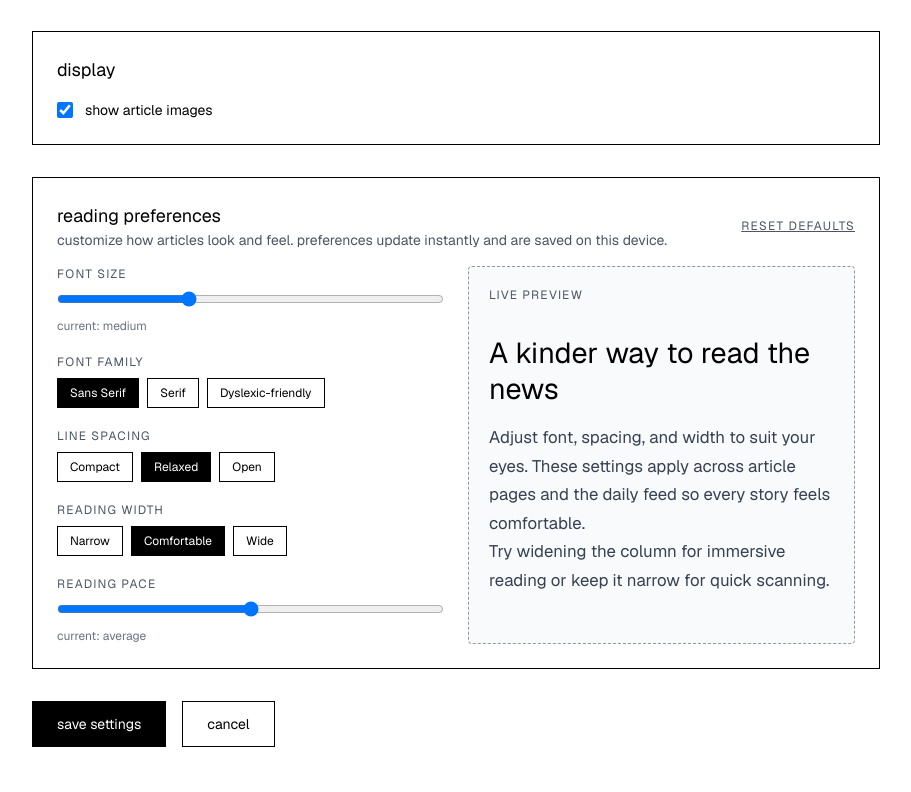
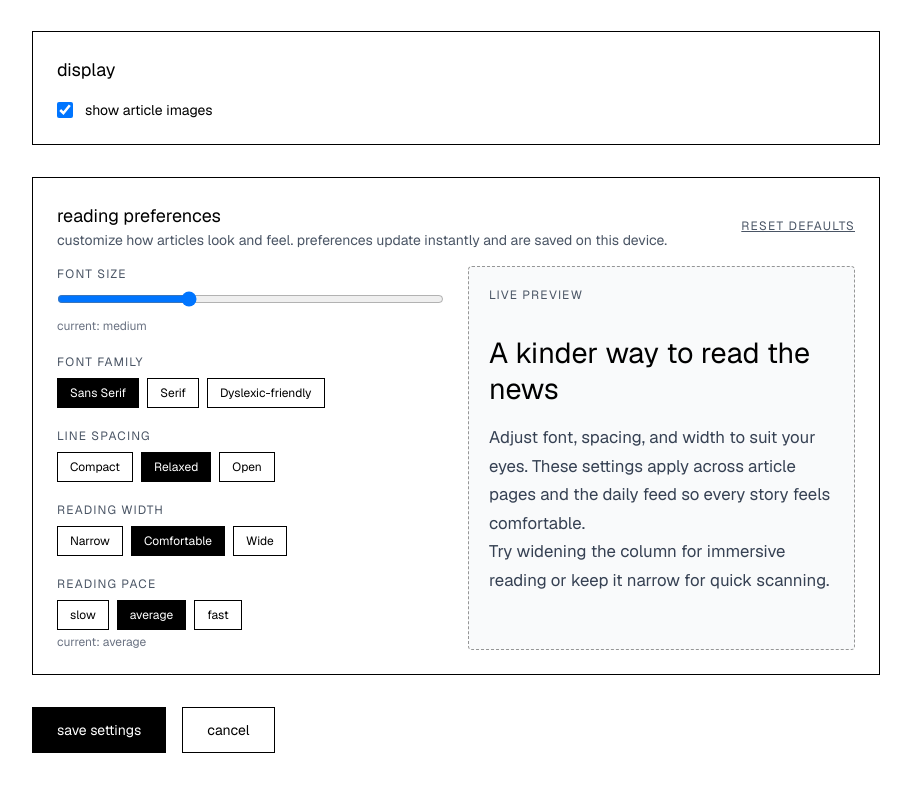
Before and after one commit to Addanine/news, a Next.js app: page /settings in a window 1280 px wide. Shown: the part 372-1164 px from the top of the page, without its empty margins (184-1095 px from the left). Built offline with nearby package versions, Linux system fonts and the light colour scheme; no server answers; the database is empty.

Commit message:
slider -> buttons reading pace

```diff
--- a/src/app/settings/page.tsx
+++ b/src/app/settings/page.tsx
@@ -329,19 +329,22 @@ export default function SettingsPage() {
                   <label htmlFor="readingSpeed" className="mb-2 block text-xs uppercase tracking-widest text-gray-600 dark:text-gray-300">
                     reading pace
                   </label>
-                  <input
-                    id="readingSpeed"
-                    type="range"
-                    min={0}
-                    max={readingSpeedSteps.length - 1}
-                    value={readingSpeedSteps.indexOf(readingPreferences.readingSpeed)}
-                    onChange={(event) => {
-                      const nextIndex = Number(event.target.value);
-                      updatePreference('readingSpeed', readingSpeedSteps[nextIndex] ?? 'average');
-                    }}
-                    className="w-full"
-                    disabled={!readingPrefsMounted}
-                  />
+                  <div className="flex flex-wrap gap-2">
+                    {readingSpeedSteps.map((option) => (
+                      <button
+                        key={option}
+                        type="button"
+                        onClick={() => updatePreference('readingSpeed', option)}
+                        className={`border border-black px-3 py-1.5 text-xs transition-colors dark:border-gray-700 ${
+                          readingPreferences.readingSpeed === option
+                            ? 'bg-black text-white dark:bg-gray-600'
+                            : 'bg-white hover:bg-gray-100 dark:bg-gray-800 dark:text-white dark:hover:bg-gray-700'
+                        }`}
+                      >
+                        {option}
+                      </button>
+                    ))}
+                  </div>
                   <p className="mt-1 text-xs text-gray-500 dark:text-gray-400">
                     current: {readingPreferences.readingSpeed}
                   </p>
```
